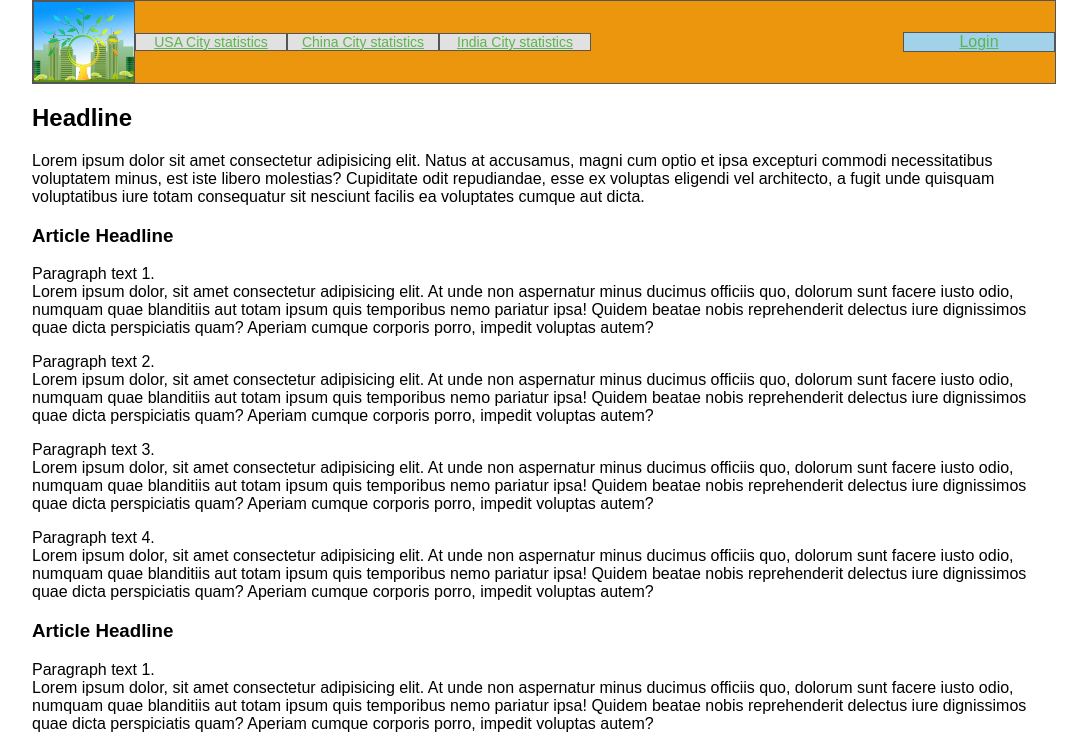
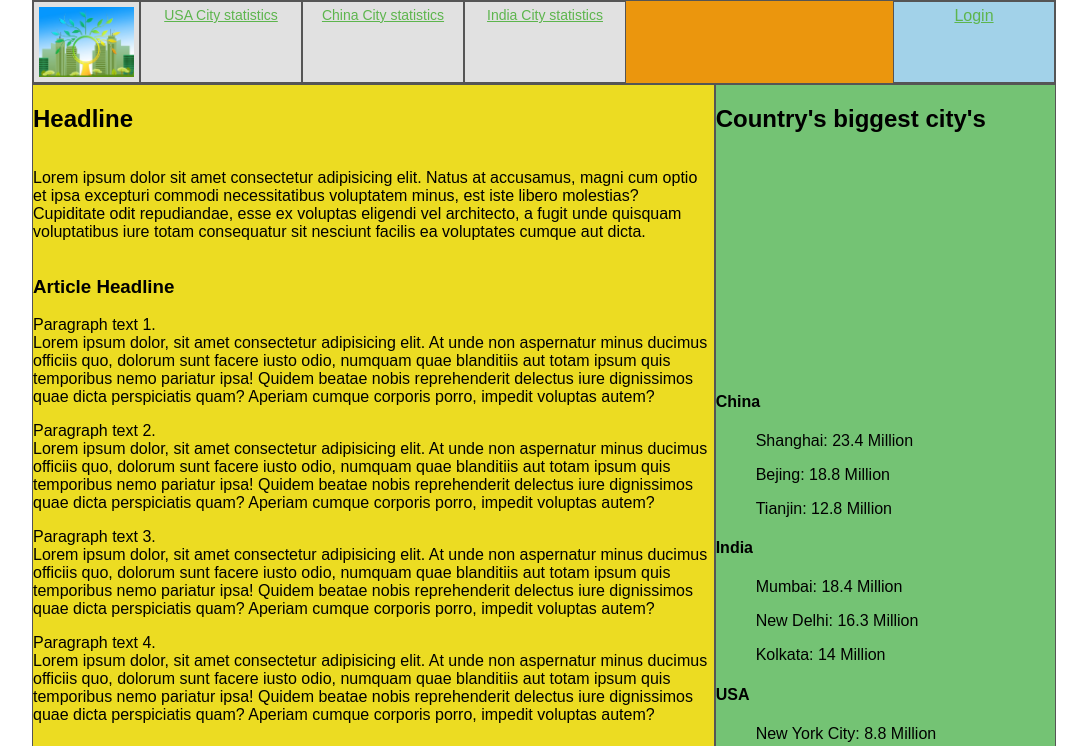
Before and after one commit to SimonEliassonSE/LexiconFirstHomepageProject, a plain HTML site: page Index.html in a window 1280 px wide. Shown: the top 746 px of the page, without its empty margins (96-1183 px from the left). Drawn offline with Linux system fonts and the light colour scheme.

Commit message:
css
More css
-flexbox
-grid

```diff
--- a/Index.html
+++ b/Index.html
@@ -45,10 +45,10 @@
       </nav>
       <a href="LogginPage.html" class="nav-login">Login</a>
     </header>
-
-    <main>
-      <h2>Headline</h2>
-      <p>
+    <div class="grid-container">
+      <main id="grid-containter-main">
+        <h2 class="main-headline">Headline</h2>
+        <p class="main-p">
           Lorem ipsum dolor sit amet consectetur adipisicing elit. Natus at
           accusamus, magni cum optio et ipsa excepturi commodi necessitatibus
           voluptatem minus, est iste libero molestias? Cupiditate odit
@@ -60,60 +60,60 @@
           <h3>Article Headline</h3>
           <p>
             Paragraph text 1.<br />
-          Lorem ipsum dolor, sit amet consectetur adipisicing elit. At unde non
-          aspernatur minus ducimus officiis quo, dolorum sunt facere iusto odio,
-          numquam quae blanditiis aut totam ipsum quis temporibus nemo pariatur
-          ipsa! Quidem beatae nobis reprehenderit delectus iure dignissimos quae
-          dicta perspiciatis quam? Aperiam cumque corporis porro, impedit
-          voluptas autem?
+            Lorem ipsum dolor, sit amet consectetur adipisicing elit. At unde
+            non aspernatur minus ducimus officiis quo, dolorum sunt facere iusto
+            odio, numquam quae blanditiis aut totam ipsum quis temporibus nemo
+            pariatur ipsa! Quidem beatae nobis reprehenderit delectus iure
+            dignissimos quae dicta perspiciatis quam? Aperiam cumque corporis
+            porro, impedit voluptas autem?
           </p>
           <p>
             Paragraph text 2.<br />
-          Lorem ipsum dolor, sit amet consectetur adipisicing elit. At unde non
-          aspernatur minus ducimus officiis quo, dolorum sunt facere iusto odio,
-          numquam quae blanditiis aut totam ipsum quis temporibus nemo pariatur
-          ipsa! Quidem beatae nobis reprehenderit delectus iure dignissimos quae
-          dicta perspiciatis quam? Aperiam cumque corporis porro, impedit
-          voluptas autem?
+            Lorem ipsum dolor, sit amet consectetur adipisicing elit. At unde
+            non aspernatur minus ducimus officiis quo, dolorum sunt facere iusto
+            odio, numquam quae blanditiis aut totam ipsum quis temporibus nemo
+            pariatur ipsa! Quidem beatae nobis reprehenderit delectus iure
+            dignissimos quae dicta perspiciatis quam? Aperiam cumque corporis
+            porro, impedit voluptas autem?
           </p>
           <p>
             Paragraph text 3.<br />
-          Lorem ipsum dolor, sit amet consectetur adipisicing elit. At unde non
-          aspernatur minus ducimus officiis quo, dolorum sunt facere iusto odio,
-          numquam quae blanditiis aut totam ipsum quis temporibus nemo pariatur
-          ipsa! Quidem beatae nobis reprehenderit delectus iure dignissimos quae
-          dicta perspiciatis quam? Aperiam cumque corporis porro, impedit
-          voluptas autem?
+            Lorem ipsum dolor, sit amet consectetur adipisicing elit. At unde
+            non aspernatur minus ducimus officiis quo, dolorum sunt facere iusto
+            odio, numquam quae blanditiis aut totam ipsum quis temporibus nemo
+            pariatur ipsa! Quidem beatae nobis reprehenderit delectus iure
+            dignissimos quae dicta perspiciatis quam? Aperiam cumque corporis
+            porro, impedit voluptas autem?
           </p>
           <p>
             Paragraph text 4.<br />
-          Lorem ipsum dolor, sit amet consectetur adipisicing elit. At unde non
-          aspernatur minus ducimus officiis quo, dolorum sunt facere iusto odio,
-          numquam quae blanditiis aut totam ipsum quis temporibus nemo pariatur
-          ipsa! Quidem beatae nobis reprehenderit delectus iure dignissimos quae
-          dicta perspiciatis quam? Aperiam cumque corporis porro, impedit
-          voluptas autem?
+            Lorem ipsum dolor, sit amet consectetur adipisicing elit. At unde
+            non aspernatur minus ducimus officiis quo, dolorum sunt facere iusto
+            odio, numquam quae blanditiis aut totam ipsum quis temporibus nemo
+            pariatur ipsa! Quidem beatae nobis reprehenderit delectus iure
+            dignissimos quae dicta perspiciatis quam? Aperiam cumque corporis
+            porro, impedit voluptas autem?
           </p>
         </article>
         <article>
           <h3>Article Headline</h3>
           <p>
             Paragraph text 1.<br />
-          Lorem ipsum dolor, sit amet consectetur adipisicing elit. At unde non
-          aspernatur minus ducimus officiis quo, dolorum sunt facere iusto odio,
-          numquam quae blanditiis aut totam ipsum quis temporibus nemo pariatur
-          ipsa! Quidem beatae nobis reprehenderit delectus iure dignissimos quae
-          dicta perspiciatis quam? Aperiam cumque corporis porro, impedit
-          voluptas autem?
+            Lorem ipsum dolor, sit amet consectetur adipisicing elit. At unde
+            non aspernatur minus ducimus officiis quo, dolorum sunt facere iusto
+            odio, numquam quae blanditiis aut totam ipsum quis temporibus nemo
+            pariatur ipsa! Quidem beatae nobis reprehenderit delectus iure
+            dignissimos quae dicta perspiciatis quam? Aperiam cumque corporis
+            porro, impedit voluptas autem?
           </p>
           <p>
             Paragraph text 2.<br />
-          Lorem ipsum dolor, sit amet consectetur adipisicing elit. At unde non
-          aspernatur minus ducimus officiis quo, dolorum sunt facere iusto odio,
-          numquam quae blanditiis aut totam ipsum quis temporibus nemo pariatur
-          ipsa! Quidem beatae nobis reprehenderit delectus iure dignissimos quae
-          dicta perspiciatis quam? Aperiam cumque corporis porro, impedit
-          voluptas autem?
+            Lorem ipsum dolor, sit amet consectetur adipisicing elit. At unde
+            non aspernatur minus ducimus officiis quo, dolorum sunt facere iusto
+            odio, numquam quae blanditiis aut totam ipsum quis temporibus nemo
+            pariatur ipsa! Quidem beatae nobis reprehenderit delectus iure
+            dignissimos quae dicta perspiciatis quam? Aperiam cumque corporis
+            porro, impedit voluptas autem?
           </p>
           <p>
             <img
@@ -125,7 +125,7 @@
         </article>
       </main>
 
-    <aside>
+      <aside id="grid-containter-aside">
         <h2>Country's biggest city's</h2>
 
         <ul>
@@ -160,7 +160,7 @@
           <a href="#">Jump to top</a>
         </nav>
       </aside>
-
+    </div>
     <footer>
       <p></p>
       <p class="footer-copyright">&copy; Simon Eliasson</p>
--- a/css/style.css
+++ b/css/style.css
@@ -5,7 +5,6 @@ body{
   padding: 0;
   font-family: sans-serif;
 }
-
 header{
   display: flex;
   background-color: rgb(235, 150, 13);
@@ -13,64 +12,80 @@ header{
   text-align: center;
   align-items: center;
   box-sizing: border-box;
-
 }
-
-
-
 header nav, h1, ul{
   padding: 0;
   margin: 0;
   justify-content: center;
 }
-
 header h1{
   border: 1px solid #555;
   background-color: rgb(225, 225, 225);
   height: 80px;
   padding: 0;
 }
-
 .nav-list{
   list-style-type: none;
   font-size: 0;
 
 }
-
 .nav-item{
   border: 1px solid #555;
   width: 150px;
+  height: 70px;
+  text-align: center;
+  align-items: center;
   background-color: rgb(225, 225, 225);
   display: inline-block;
   font-size: 14px;
+  padding: 5px 5px 5px 5px;
 
 }
-
 .nav-list li a{
   transition: all 0.3s ease 0s;
   color: rgb(93, 181, 77);
 
 }
-
 .nav-list li a:hover{
   color: #0088a9;
 }
-
-
 .nav-login{
   border: 1px solid #555;
   width: 150px;
+  height: 70px;
   background-color: rgba(157, 215, 251, 0.926);
   margin-left: auto;
   color: rgb(93, 181, 77);
-
+  padding: 5px 5px 5px 5px;
 }
-
 .nav-login:hover{
   color: #0087a99f;
   transition: all 0.3s ease 0s;
 }
 
+.grid-container {
+  display: grid;
+  grid-template-columns: 2fr 1fr;
+}
+main{
+  background-color: rgba(235, 217, 13, 0.91);
+  border: 1px solid #555;
+  display: grid;
+
+
+}
+
+aside{
+  border: 1px solid #555;
+  background-color: rgb(116, 195, 116);
+  display: grid;
+  grid-template-columns: 1fr;
+
+}
+
+aside ul, li{
+  list-style-type: none;
+}
 
 footer{
   display: flex;
@@ -86,9 +101,10 @@ footer{
 
 
 .img-logo{
-  width: 100px;
-  height: 80px;
+  width: 95px;
+  height: 70px;
   object-fit: cover;
+  padding: 5px 5px 5px 5px;
 }
 
 .image2 {
```
Lines whose indentation alone changed are shown as unchanged.
